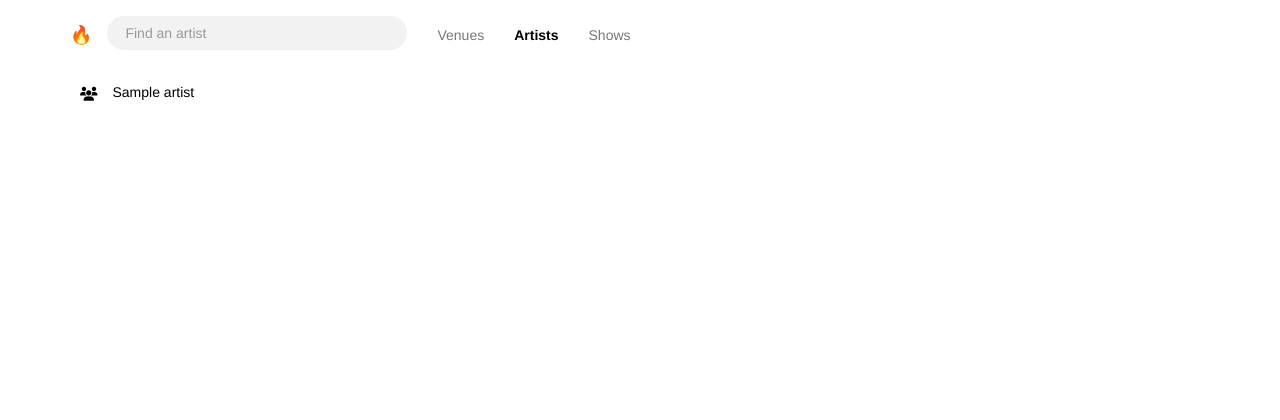
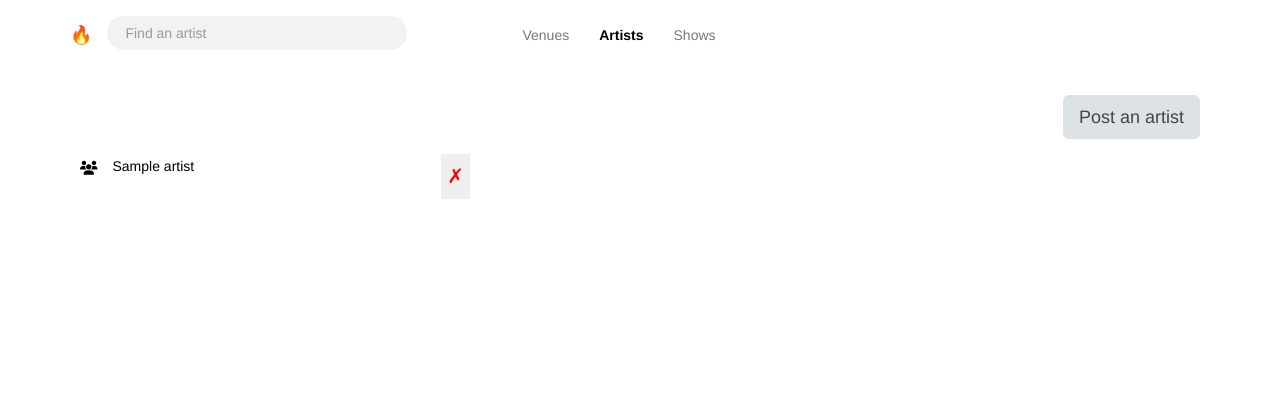
Before and after one commit to aizuanjeme/Fyyur, a Flask app: page /artists in a window 1280 px wide. Shown: the top 420 px of the page. Run offline with Flask 2, Linux system fonts and the light colour scheme; tables that the repository leaves empty hold one stand-in row (values such as "Sample post"); some libraries are stand-ins or nearby versions.

Commit message:
the update and partial clean up

```diff
--- a/app.py
+++ b/app.py
@@ -222,7 +222,6 @@ def delete_venue(venue_id):
     finally:
         db.session.close()
     return jsonify({'success': True})
-    return None
 
 #  Artists
 #  ----------------------------------------------------------------
@@ -462,6 +461,23 @@ def create_artist_submission():
     return render_template('pages/home.html')
 
 
+@app.route('/artist/<artist_id>', methods=['DELETE'])
+def delete_artist(artist_id):
+    # TODO: Complete this endpoint for taking a venue_id, and using
+    # SQLAlchemy ORM to delete a record. Handle cases where the session commit could fail.
+
+    # BONUS CHALLENGE: Implement a button to delete a Venue on a Venue Page, have it so that
+    # clicking that button delete it from the db then redirect the user to the homepage
+    try:
+        Show.query.filter_by(artist_id=artist_id).delete()
+        artist = Artist.query.get(artist_id)
+        db.session.delete(artist)
+        db.session.commit()
+    except:
+        db.session.rollback()
+    finally:
+        db.session.close()
+    return jsonify({'success': True})
 
 #  Shows
 #  ----------------------------------------------------------------
--- a/templates/pages/artists.html
+++ b/templates/pages/artists.html
@@ -1,6 +1,48 @@
 {% extends 'layouts/main.html' %}
 {% block title %}Fyyur | Artists{% endblock %}
 {% block content %}
+<style>
+    /* .hidden {
+      display: none;
+    } */
+
+    ul {
+      list-style: none;
+      /* padding: 0;
+      margin: 1; */
+      width: 400px;
+    }
+
+    li {
+		display: flex;
+        justify-content: space-between
+    }
+
+    li button {
+      -webkit-appearance: none;
+      border: none;
+      outline: none;
+      color: red;
+      float: right;
+      cursor: pointer;
+      font-size: 20px;
+    }
+
+    /* .lists-wrapper,
+    .todos-wrapper {
+      display: inline-block;
+      vertical-align: top;
+    }
+
+    a {
+      color: blue;
+      text-decoration: none;
+      /* no underline */
+    /* } */
+  </style>
+<h3 class="text-right">
+	<a href="/artists/create"><button class="btn btn-default btn-lg">Post an artist</button></a>
+</h3>
 <ul class="items">
 	{% for artist in artists %}
 	<li>
@@ -10,7 +52,30 @@
 				<h5>{{ artist.name }}</h5>
 			</div>
 		</a>
+		<button class="delete-list" data-id="{{ artist.id }}" >&cross;</button>
 	</li>
 	{% endfor %}
 </ul>
+
+<script>
+	const deletebuttons = document.querySelectorAll('.delete-list')
+	 for (let i = 0; i < deletebuttons.length; i++) {
+	   const deletebutton = deletebuttons[i];
+	   deletebutton.onclick = function (e) {
+		 console.log('event', e);
+		 const artistId = e.target.dataset['id'];
+		 fetch('/artist/' + artistId, {
+		   method: 'DELETE'
+		 })
+		   .then(function () {
+			 window.location.href = '/artists'
+			 document.getElementById('error').className = 'hidden';
+		   })
+		   .catch(function () {
+			 document.getElementById('error').className = '';
+		   })
+	   }
+	 }
+
+</script>
 {% endblock %}
--- a/templates/pages/shows.html
+++ b/templates/pages/shows.html
@@ -1,6 +1,9 @@
 {% extends 'layouts/main.html' %}
 {% block title %}Fyyur | Shows{% endblock %}
 {% block content %}
+<h3 class="text-right">
+    <a href="/shows/create"><button class="btn btn-default btn-lg">Post a show</button></a>
+</h3>
 <div class="row shows">
     {%for show in shows %}
     <div class="col-sm-4">
```
Also changed, not shown: requirements.txt (+29 -5 lines), templates/pages/venues.html (+7 -3 lines), 1 other file.
